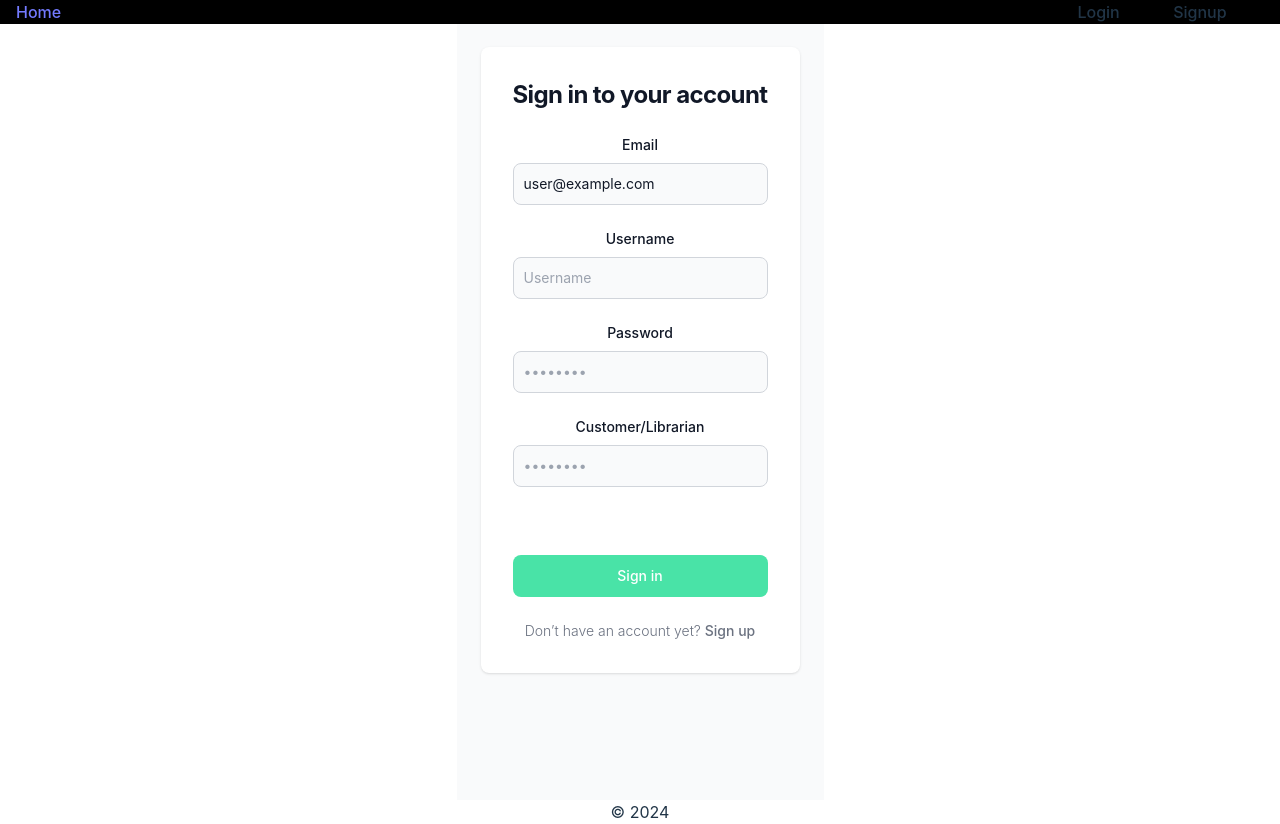
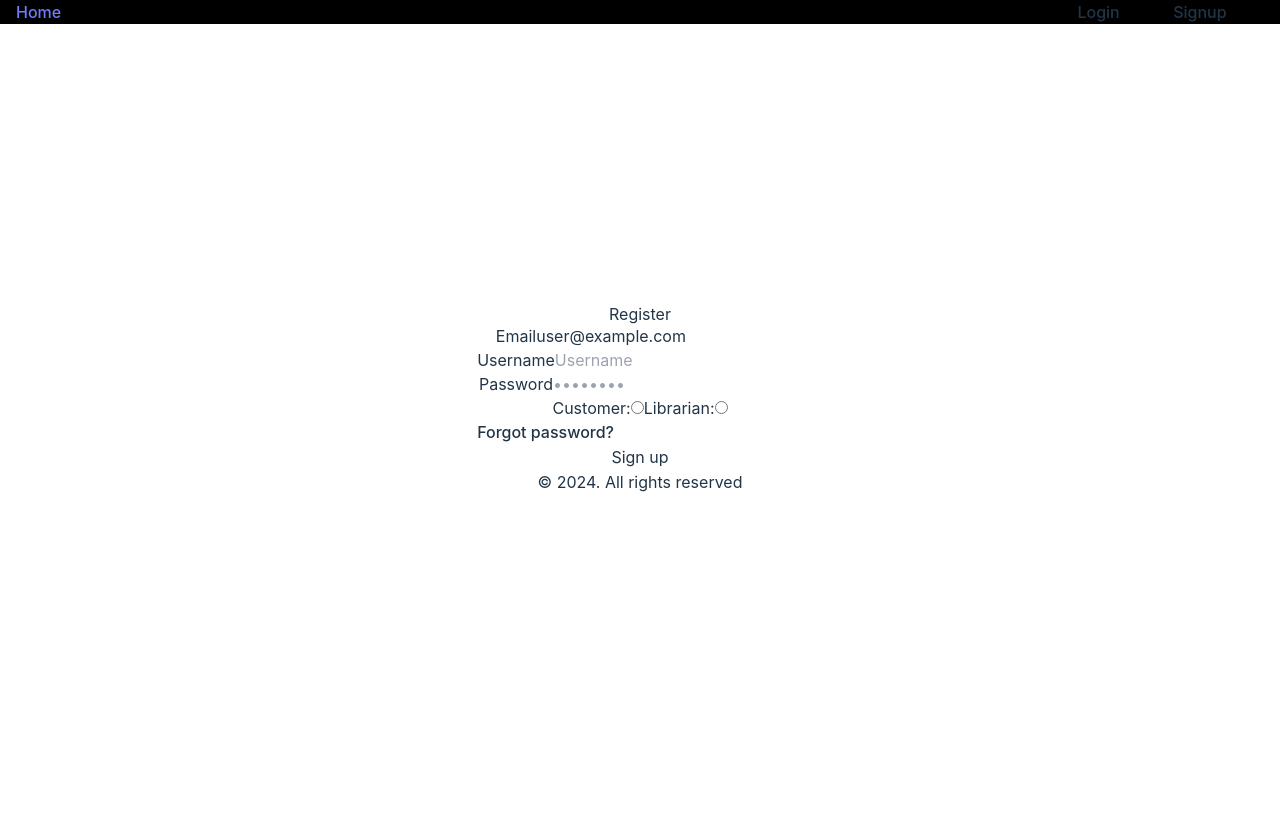
Before and after one commit to AdversityQuotientAN/TWC-Library, a React (Vite) app in the folder client/: page /register in a window 1280 px wide. After the commit the page ends 800 px from the top, so only its background shows below. Built offline with nearby package versions, Linux system fonts and the light colour scheme.

Commit message:
Added JWT to README, only user can view books

```diff
--- a/client/src/Components/Footer/Footer.tsx
+++ b/client/src/Components/Footer/Footer.tsx
@@ -2,7 +2,7 @@ import React from 'react'
 
 const Footer = () => {
   return (
-    <div className='footerContainer'>&copy; {new Date().getFullYear()}</div>
+    <div className='footerContainer'>&copy; {new Date().getFullYear()}. All rights reserved</div>
   )
 }
 
--- a/client/src/Pages/BookPage/BookPage.tsx
+++ b/client/src/Pages/BookPage/BookPage.tsx
@@ -38,7 +38,7 @@ const BookPage = () => {
 
     const { id } = useParams()
 
-    const { user } = useAuth()
+    const { isLoggedIn, user } = useAuth()
 
     const navigate = useNavigate()
 
@@ -132,10 +132,10 @@ const BookPage = () => {
 
     return (
         <div className='bookPage'>
-            {loading ? 'Loading...' :
+            {!isLoggedIn() ? 'Log in to view this book!' : loading ? 'Loading...' :
                 <>
                     <div className='bookPageContainer'>
-                        <img className='bookImage' src={`/images/${bookInfo?.coverImage}`} alt='Image not configured properly!' />
+                        <img className='bookImage' src={`/images/${bookInfo?.coverImage}`} alt={bookInfo?.coverImage} />
                         <div>Cover Image: {bookInfo?.coverImage}</div>
                         <div>Title: {bookInfo?.title}</div>
                         <div>Author: {bookInfo?.author}</div>
--- a/client/src/Pages/HomePage/HomePage.css
+++ b/client/src/Pages/HomePage/HomePage.css
@@ -1,3 +1,11 @@
+
+
+.bookSection {
+    /* top: -6rem; */
+    display: flex;
+    justify-content: center;
+    flex-wrap: wrap;
+}
 
 .bookContainer {
     border: 2px solid gray;
@@ -6,12 +14,6 @@
     padding: 0.5rem;
     height: 100%;
     max-width: 20rem;
-}
-
-.bookSection {
-    /* top: -6rem; */
-    display: flex;
-    justify-content: center;
 }
 
 .bookImage {
--- a/client/src/Pages/HomePage/HomePage.tsx
+++ b/client/src/Pages/HomePage/HomePage.tsx
@@ -12,7 +12,7 @@ const HomePage = () => {
   const [searchParams, setSearchParams] = useSearchParams()
   const [loading, isLoading] = useState(true)
 
-  const { user } = useAuth()
+  const { isLoggedIn, user } = useAuth()
 
   const navigate = useNavigate()
 
@@ -43,7 +43,7 @@ const HomePage = () => {
 
   return (
     <>
-      <div>
+      {isLoggedIn() ? <div>
         <div className='filterContainer'>
           <form onSubmit={updateSearchParams}>
             <input className='input' type='text' name='Title' id='Title'></input>
@@ -68,7 +68,6 @@ const HomePage = () => {
           </form>
           <form onSubmit={updateSearchParams}>
             <select className='input' name='IsDescending' id='IsDescending'>
-              <option value=''></option>
               <option value='true'>True</option>
               <option value='false'>False</option>
             </select>
@@ -90,7 +89,7 @@ const HomePage = () => {
             return (
               <div className='bookContainer'>
                 <div onClick={() => {navigate(`/book/${book.id}`)}}>
-                  <img className='bookImage' src={`images/${book.coverImage}`} alt='Image not configured properly!' />
+                  <img className='bookImage' src={`images/${book.coverImage}`} alt={book.coverImage} />
                 </div>
                 <div>{book.title}</div>
                 <div>{book.author}</div>
@@ -99,7 +98,7 @@ const HomePage = () => {
             )
           })}
         </div>
-      </div>
+      </div> : 'The library. Log in to view books!'}
     </>
   )
 }
--- a/client/src/Pages/RegisterPage.tsx
+++ b/client/src/Pages/RegisterPage.tsx
@@ -29,25 +29,25 @@ const RegisterPage = () => {
     }
 
     return (
-        <section className="bg-gray-50 dark:bg-gray-900">
-            <div className="flex flex-col items-center justify-center px-6 py-8 mx-auto md:h-screen lg:py-0">
-                <div className="w-full bg-white rounded-lg shadow dark:border md:mb-20 sm:max-w-md xl:p-0 dark:bg-gray-800 dark:border-gray-700">
-                <div className="p-6 space-y-4 md:space-y-6 sm:p-8">
-                    <h1 className="text-xl font-bold leading-tight tracking-tight text-gray-900 md:text-2xl dark:text-white">
-                    Sign in to your account
+        <section className="">
+            <div className="">
+                <div className="">
+                <div className="">
+                    <h1 className="">
+                    Register
                     </h1>
-                    <form className="space-y-4 md:space-y-6" onSubmit={handleSubmit(handleRegister)}>
+                    <form className="" onSubmit={handleSubmit(handleRegister)}>
                     <div>
                         <label
                         htmlFor="email"
-                        className="block mb-2 text-sm font-medium text-gray-900 dark:text-white"
+                        className=""
                         >
                         Email
                         </label>
                         <input
                             type="text"
                             id="email"
-                            className="bg-gray-50 border border-gray-300 text-gray-900 sm:text-sm rounded-lg focus:ring-primary-600 focus:border-primary-600 block w-full p-2.5 dark:bg-gray-700 dark:border-gray-600 dark:placeholder-gray-400 dark:text-white dark:focus:ring-blue-500 dark:focus:border-blue-500"
+                            className=""
                             placeholder="Email"
                             defaultValue="user@example.com"
                             {...register('email')}
@@ -57,14 +57,14 @@ const RegisterPage = () => {
                     <div>
                         <label
                         htmlFor="username"
-                        className="block mb-2 text-sm font-medium text-gray-900 dark:text-white"
+                        className=""
                         >
                         Username
                         </label>
                         <input
                             type="text"
                             id="username"
-                            className="bg-gray-50 border border-gray-300 text-gray-900 sm:text-sm rounded-lg focus:ring-primary-600 focus:border-primary-600 block w-full p-2.5 dark:bg-gray-700 dark:border-gray-600 dark:placeholder-gray-400 dark:text-white dark:focus:ring-blue-500 dark:focus:border-blue-500"
+                            className=""
                             placeholder="Username"
                             {...register('userName')}
                         />
@@ -73,7 +73,7 @@ const RegisterPage = () => {
                     <div>
                         <label
                         htmlFor="password"
-                        className="block mb-2 text-sm font-medium text-gray-900 dark:text-white"
+                        className=""
                         >
                         Password
                         </label>
@@ -81,7 +81,7 @@ const RegisterPage = () => {
                         type="password"
                         id="password"
                         placeholder="••••••••"
-                        className="bg-gray-50 border border-gray-300 text-gray-900 sm:text-sm rounded-lg focus:ring-primary-600 focus:border-primary-600 block w-full p-2.5 dark:bg-gray-700 dark:border-gray-600 dark:placeholder-gray-400 dark:text-white dark:focus:ring-blue-500 dark:focus:border-blue-500"
+                        className=""
                         {...register('password')}
                         />
                         {errors.password ? <p className='text-white'>{errors.password.message}</p> : ''}
@@ -89,42 +89,41 @@ const RegisterPage = () => {
                     <div>
                         <label
                         htmlFor="usertype"
-                        className="block mb-2 text-sm font-medium text-gray-900 dark:text-white"
+                        className=""
                         >
-                        Customer/Librarian
+                        Customer:
                         </label>
                         <input
-                        type="usertype"
-                        id="usertype"
-                        placeholder="••••••••"
-                        className="bg-gray-50 border border-gray-300 text-gray-900 sm:text-sm rounded-lg focus:ring-primary-600 focus:border-primary-600 block w-full p-2.5 dark:bg-gray-700 dark:border-gray-600 dark:placeholder-gray-400 dark:text-white dark:focus:ring-blue-500 dark:focus:border-blue-500"
-                        {...register('usertype')}
+                            type="radio"
+                            id="usertype"
+                            value='Customer'
+                            className=""
+                            {...register('usertype')}
+                        />
+                        Librarian:
+                        <input
+                            type="radio"
+                            id="usertype"
+                            value='Librarian'
+                            className=""
+                            {...register('usertype')}
                         />
                         {errors.usertype ? <p className='text-white'>{errors.usertype.message}</p> : ''}
                     </div>
                     <div className="flex items-center justify-between">
                         <a
                         href="#"
-                        className="text-sm text-white font-medium text-primary-600 hover:underline dark:text-primary-500"
+                        className=""
                         >
                         Forgot password?
                         </a>
                     </div>
                     <button
                         type="submit"
-                        className="w-full text-white bg-lightGreen hover:bg-primary-700 focus:ring-4 focus:outline-none focus:ring-primary-300 font-medium rounded-lg text-sm px-5 py-2.5 text-center dark:bg-primary-600 dark:hover:bg-primary-700 dark:focus:ring-primary-800"
+                        className=""
                     >
-                        Sign in
+                        Sign up
                     </button>
-                    <p className="text-sm font-light text-gray-500 dark:text-gray-400">
-                        Don’t have an account yet?{" "}
-                        <a
-                        href="#"
-                        className="font-medium text-primary-600 hover:underline dark:text-primary-500"
-                        >
-                        Sign up
-                        </a>
-                    </p>
                     </form>
                 </div>
                 </div>
```
Also changed, not shown: 2 other files (tests, documents, lock files or other folders).
